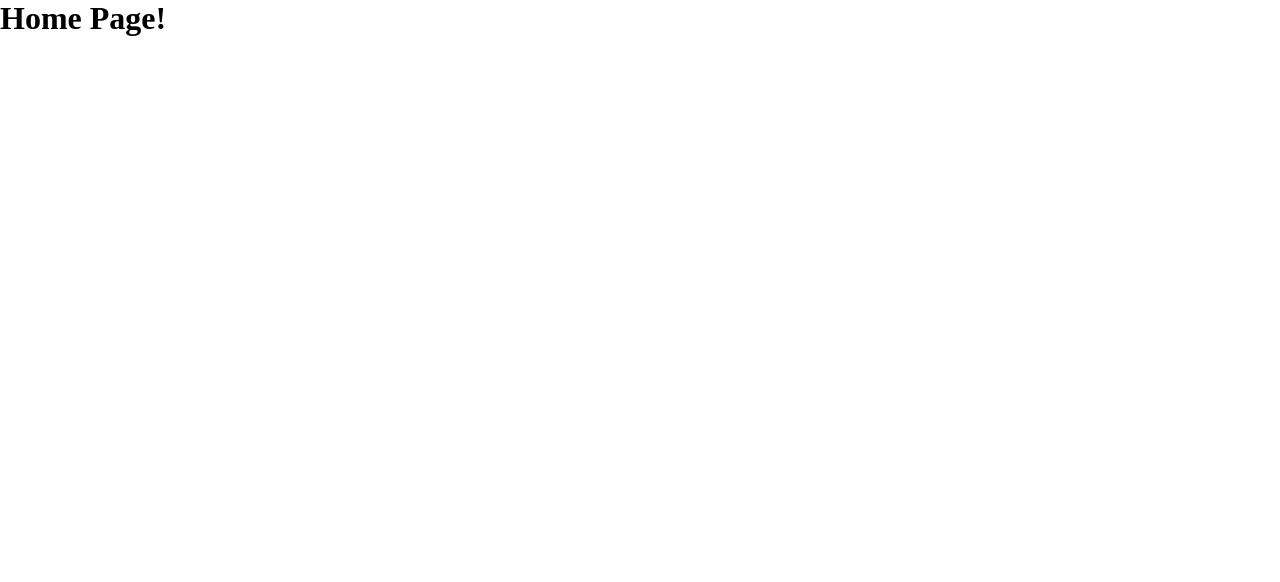
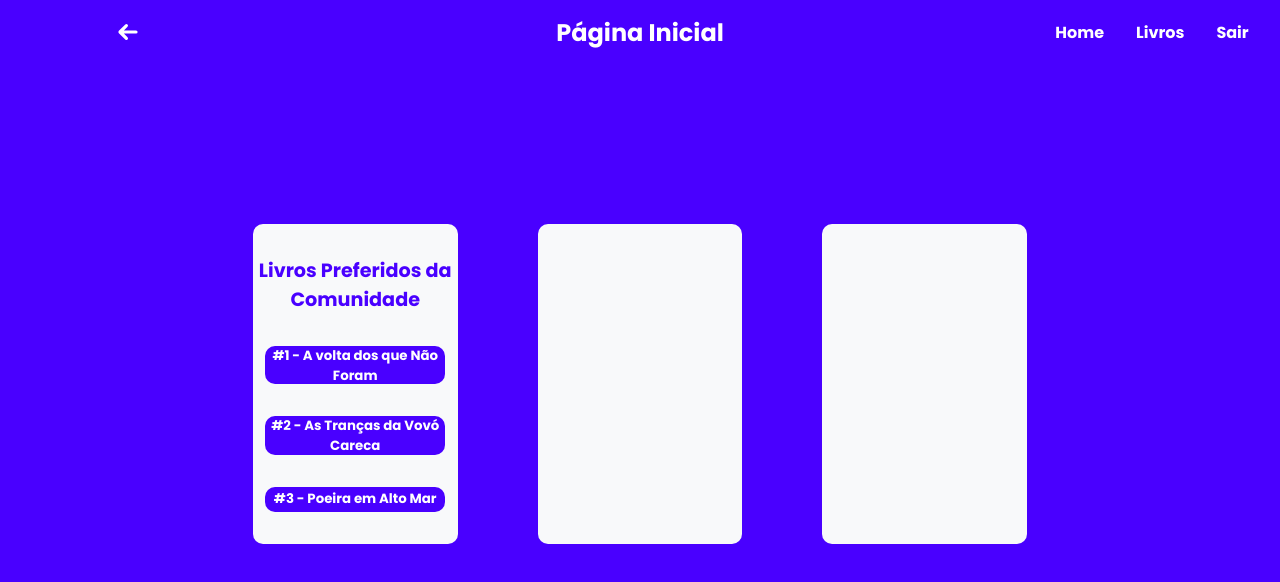
Before and after one commit to christianfdev/front-biblioteca, a React (Vite) app: page /#/home in a window 1280 px wide. Shown: the top 582 px of the page. Built offline with nearby package versions, Linux system fonts and the light colour scheme.

Commit message:
commit inicial da atividade 6

```diff
--- a/package.json
+++ b/package.json
@@ -14,6 +14,7 @@
     "js-cookie": "^3.0.5",
     "react": "^18.3.1",
     "react-dom": "^18.3.1",
+    "react-icons": "^5.4.0",
     "react-router-dom": "^7.0.2",
     "sweetalert2": "^11.15.2"
   },
--- a/src/App.jsx
+++ b/src/App.jsx
@@ -1,7 +1,7 @@
 import './App.css'
 import Login from './pages/Login/Login'
 import { HashRouter, Route, Routes } from 'react-router'
-import Home from './pages/Home'
+import Home from './pages/Home/Home'
 import Register from './pages/Register/Register'
 import Books from './pages/Books/Books'
 
--- /dev/null
+++ b/src/components/Navbar/Navbar.jsx
@@ -0,0 +1,30 @@
+import './navbar.css'
+import { HiArrowSmLeft } from 'react-icons/hi';
+
+export default function Navbar ({ children }){
+    return(
+        <nav className='navbar'>
+            <div className='navbar-item'>
+                <HiArrowSmLeft className='back-icon'/>
+
+            </div>
+
+            <div className='navbar-item'>
+                <h1 className='home-title'>{children}</h1>
+
+            </div>
+
+            <div className='navbar-item'>
+                <ul className='nav-options'>
+                    <li><a href="#/home">Home</a></li>
+                    <li><a href="#/books">Livros</a></li>
+                    <li><a href="">Sair</a></li>
+                </ul>
+
+            </div>
+
+        </nav>
+    )
+
+
+}
--- a/src/pages/Books/Books.jsx
+++ b/src/pages/Books/Books.jsx
@@ -2,6 +2,7 @@ import { useEffect, useState } from "react";
 import './books.css';
 import  api  from "../../utils/api";
 import Cookies from 'js-cookie';
+import Navbar from "../../components/Navbar/Navbar";
 
 
 
@@ -40,7 +41,8 @@ export default function Books (){
 
 
         <div className="books-container">
-            <h1 className="books-title">Catálogo de Livros</h1>
+
+            <Navbar>Catálogo de Livros</Navbar>
 
             <input type="text" name="" id="" placeholder="Buscar Livros" className="books-search" onChange={(e) => setSearch(e.target.value)}/>
 
--- a/src/pages/Books/books.css
+++ b/src/pages/Books/books.css
@@ -1,14 +1,12 @@
-
-
 .books-container {
     display: flex;
     align-items: center;
     flex-direction: column;
     min-height: 100vh;
     gap: 3rem;
-    padding: 4rem;
+    padding: 0 1rem 2rem 1rem;
     font-family: 'Poppins', sans-serif;
-    background-color: #4361ee;
+    background-color: #4900ff;
 
 }
 
@@ -48,7 +46,7 @@
 }
 
 .book-item {
-    background-color: #4361ee;
+    background-color: #4900ff;
     padding: 0.5rem 1rem;
     border-radius: 10px;
     color: #fff;
--- a/src/pages/Home.jsx
+++ /dev/null
@@ -1,7 +0,0 @@
-
-
-export default function Home (){
-    return(
-        <h1>Home Page!</h1>
-    )
-}
--- /dev/null
+++ b/src/pages/Home/Home.jsx
@@ -0,0 +1,48 @@
+import './home.css';
+import Navbar from '../../components/Navbar/Navbar';
+
+
+import { HiArrowSmLeft } from 'react-icons/hi';
+
+export default function Home (){
+    return(
+
+        <div className='home-container'>
+            <Navbar>Página Inicial</Navbar>
+
+            <div className='home-content'>
+
+                <div className='home-spaces top-books'>
+                    <h2>Livros Preferidos da Comunidade</h2>
+                    <button className='top-item'>
+                       #1 - A volta dos que Não Foram
+                    </button>
+
+                    <button className='top-item'>
+                        #2 - As Tranças da Vovó Careca
+                    </button>
+
+                    <button className='top-item'>
+                        #3 - Poeira em Alto Mar
+                    </button>
+
+                </div>
+
+
+
+                <div className='home-spaces'>
+
+                </div>
+
+
+
+                <div className='home-spaces'>
+
+                </div>
+
+            </div>
+
+        </div>
+
+    )
+}
--- /dev/null
+++ b/src/pages/Home/home.css
@@ -0,0 +1,110 @@
+.navbar {
+    display: flex;
+    height: 8vh;
+    width: 100vw;
+    align-items: center;
+    justify-content: space-between;
+    background-color: #4900ff;
+}
+
+.navbar-item {
+    width: 20%;
+    display: flex;
+    justify-content: center;
+}
+
+.back-icon {
+    width: 2rem;
+    height: 2rem;
+    color: #fff;
+    cursor: pointer;
+}
+
+.back-icon:hover {
+    color: #000;
+}
+
+.navbar ul {
+    display: flex;
+    gap: 2rem;
+    justify-content: center;
+    align-items: center;
+
+}
+
+.navbar ul li {
+    list-style: none;
+    font-weight: bold;
+}
+
+.navbar ul li a {
+    text-decoration: none;
+    color: #fff;
+}
+
+
+.home-container {
+    display: flex;
+    align-items: center;
+    flex-direction: column;
+    background-color: #4900ff;
+    min-height: 100vh;
+    font-family: "Poppins", sans-serif;
+}
+
+.home-title {
+    color: #fff;
+}
+
+.home-content {
+    height: 80vh;
+    width: 80vw;
+    border-radius: 10px;
+    display: flex;
+    align-items: center;
+    justify-content: center;
+    gap: 5rem;
+}
+
+
+.home-spaces {
+    background-color: #f8f9fa;
+    height: 50%;
+    width: 20%;
+    border-radius: 10px;
+}
+
+
+.top-books {
+    display: flex;
+    align-items: center;
+    flex-direction: column;
+    gap: 2rem;
+    padding: 2rem 0;
+    font-size: 0.8rem;
+}
+
+.top-books h2 {
+    color: #4900ff;
+    text-align: center;
+}
+
+
+
+
+.top-item {
+    background-color: #4900ff;
+    height: 15%;
+    width: 88%;
+    border-radius: 10px;
+    border: none;
+    cursor: pointer;
+    font-weight: bold;
+    font-family: "Poppins", sans-serif;
+    color: #fff;
+}
+
+.top-item:hover {
+    background-color: #140152;
+    transition: 0.5s;
+}
--- a/src/pages/Login/Login.jsx
+++ b/src/pages/Login/Login.jsx
@@ -30,7 +30,7 @@ export default function Login (){
                 sameSite: 'Strict',
             });
 
-            navigate('/books');
+            navigate('/home');
 
 
         } catch (error) {
--- a/src/pages/Register/register.css
+++ b/src/pages/Register/register.css
@@ -6,11 +6,13 @@
     align-items: center;
     width: 100%;
     height: 100vh;
+    background-color: #4361ee;
 
 }
 
 
 .register-content {
+    background-color: #fff;
     display: flex;
     flex-direction: column;
     align-items: center;
```
Also changed, not shown: src/components/Navbar/navbar.css (added), 1 other file (tests, documents, lock files or other folders).
